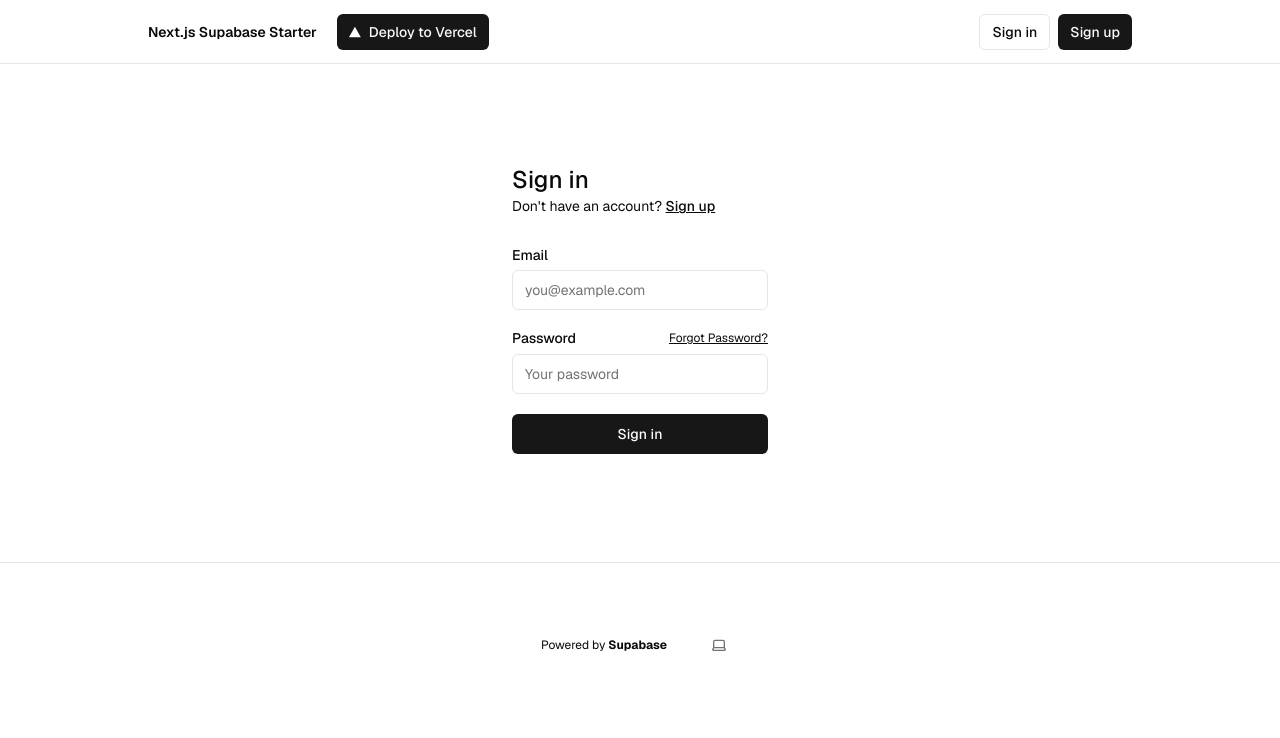
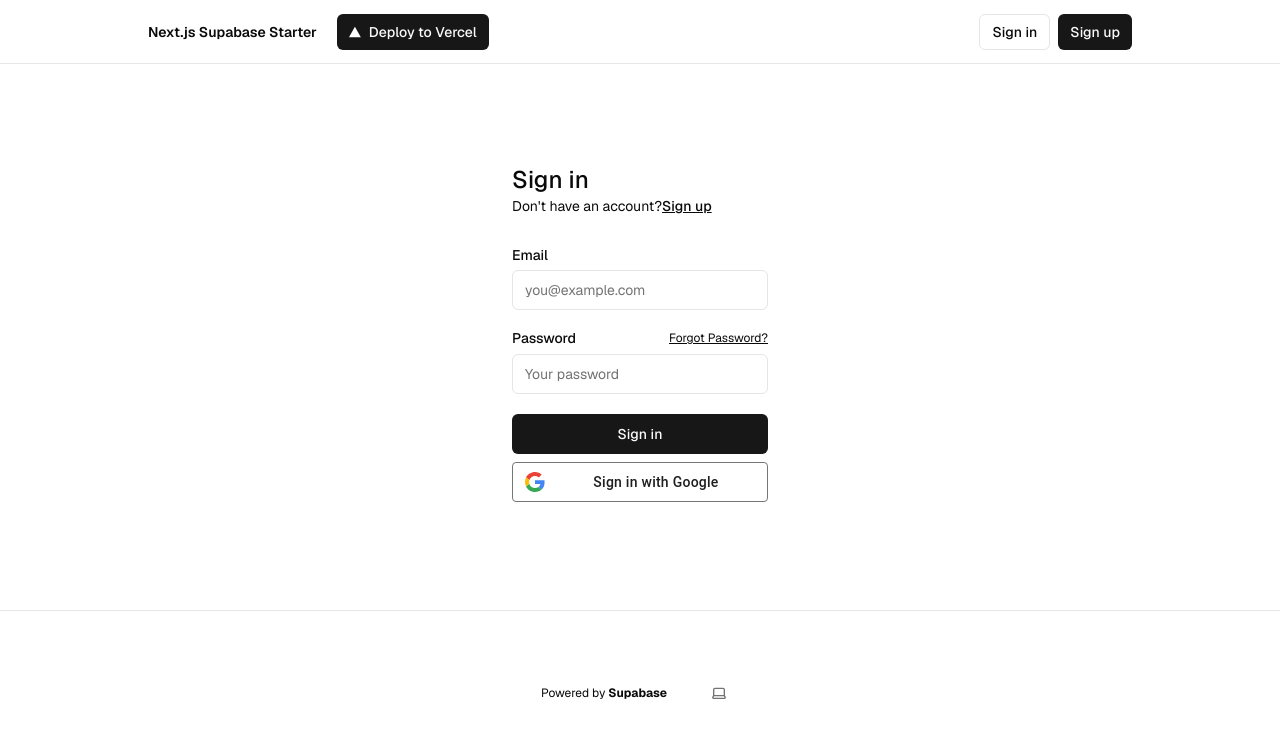
Before and after one commit to CalvinFronda/bruhspence, a Next.js app: page /sign-in in a window 1280 px wide. Shown: the top 738 px of the page. Built offline with nearby package versions, Linux system fonts and the light colour scheme; no server answers.

Commit message:
feat: add signon with google btn

```diff
--- /dev/null
+++ b/app/(auth-pages)/SignInWithGoogle.js
@@ -0,0 +1,56 @@
+"use client";
+import { createClient } from "@/utils/supabase/client";
+
+export default function Googlebutton({ signIn }) {
+  const signInWithGoogle = async () => {
+    const supabase = await createClient();
+    const { data, error } = await supabase.auth.signInWithOAuth({
+      provider: "google",
+      options: {
+        redirectTo: `${window.location.origin}/auth/callback`,
+      },
+    });
+
+    if (error) console.error("Login error:", error.message);
+  };
+
+  return (
+    <button onClick={signInWithGoogle} className="gsi-material-button">
+      <div className="gsi-material-button-state"></div>
+      <div className="gsi-material-button-content-wrapper">
+        <div className="gsi-material-button-icon">
+          <svg
+            version="1.1"
+            xmlns="http://www.w3.org/2000/svg"
+            viewBox="0 0 48 48"
+            style={{ display: "block" }}
+          >
+            <path
+              fill="#EA4335"
+              d="M24 9.5c3.54 0 6.71 1.22 9.21 3.6l6.85-6.85C35.9 2.38 30.47 0 24 0 14.62 0 6.51 5.38 2.56 13.22l7.98 6.19C12.43 13.72 17.74 9.5 24 9.5z"
+            ></path>
+            <path
+              fill="#4285F4"
+              d="M46.98 24.55c0-1.57-.15-3.09-.38-4.55H24v9.02h12.94c-.58 2.96-2.26 5.48-4.78 7.18l7.73 6c4.51-4.18 7.09-10.36 7.09-17.65z"
+            ></path>
+            <path
+              fill="#FBBC05"
+              d="M10.53 28.59c-.48-1.45-.76-2.99-.76-4.59s.27-3.14.76-4.59l-7.98-6.19C.92 16.46 0 20.12 0 24c0 3.88.92 7.54 2.56 10.78l7.97-6.19z"
+            ></path>
+            <path
+              fill="#34A853"
+              d="M24 48c6.48 0 11.93-2.13 15.89-5.81l-7.73-6c-2.15 1.45-4.92 2.3-8.16 2.3-6.26 0-11.57-4.22-13.47-9.91l-7.98 6.19C6.51 42.62 14.62 48 24 48z"
+            ></path>
+            <path fill="none" d="M0 0h48v48H0z"></path>
+          </svg>
+        </div>
+        <span className="gsi-material-button-contents">
+          Sign {signIn ? "in" : "up"} with Google
+        </span>
+        <span style={{ display: "none" }}>
+          Sign {signIn ? "in" : "up"} with Google
+        </span>
+      </div>
+    </button>
+  );
+}
--- a/app/(auth-pages)/forgot-password/page.tsx
+++ b/app/(auth-pages)/forgot-password/page.tsx
@@ -4,7 +4,6 @@
 import { Input } from "@/components/ui/input";
 import { Label } from "@/components/ui/label";
 import Link from "next/link";
-import { SmtpMessage } from "../smtp-message";
 
 export default async function ForgotPassword(props: {
   searchParams: Promise<Message>;
@@ -31,7 +30,6 @@
           <FormMessage message={searchParams} />
         </div>
       </form>
-      <SmtpMessage />
     </>
   );
 }
--- a/app/(auth-pages)/sign-in/page.tsx
+++ b/app/(auth-pages)/sign-in/page.tsx
@@ -4,6 +4,7 @@
 import { Input } from "@/components/ui/input";
 import { Label } from "@/components/ui/label";
 import Link from "next/link";
+import Googlebutton from "../SignInWithGoogle";
 
 export default async function Login(props: { searchParams: Promise<Message> }) {
   const searchParams = await props.searchParams;
@@ -11,7 +12,7 @@
     <form className="flex-1 flex flex-col min-w-64">
       <h1 className="text-2xl font-medium">Sign in</h1>
       <p className="text-sm text-foreground">
-        Don't have an account?{" "}
+        Don't have an account?
         <Link className="text-foreground font-medium underline" href="/sign-up">
           Sign up
         </Link>
@@ -37,6 +38,7 @@
         <SubmitButton pendingText="Signing In..." formAction={signInAction}>
           Sign in
         </SubmitButton>
+        <Googlebutton signIn />
         <FormMessage message={searchParams} />
       </div>
     </form>
--- a/app/(auth-pages)/sign-up/page.tsx
+++ b/app/(auth-pages)/sign-up/page.tsx
@@ -4,7 +4,6 @@
 import { Input } from "@/components/ui/input";
 import { Label } from "@/components/ui/label";
 import Link from "next/link";
-import { SmtpMessage } from "../smtp-message";
 
 export default async function Signup(props: {
   searchParams: Promise<Message>;
@@ -45,7 +44,6 @@
           <FormMessage message={searchParams} />
         </div>
       </form>
-      <SmtpMessage />
     </>
   );
 }
--- a/app/(auth-pages)/smtp-message.tsx
+++ /dev/null
@@ -1,25 +0,0 @@
-import { ArrowUpRight, InfoIcon } from "lucide-react";
-import Link from "next/link";
-
-export function SmtpMessage() {
-  return (
-    <div className="bg-muted/50 px-5 py-3 border rounded-md flex gap-4">
-      <InfoIcon size={16} className="mt-0.5" />
-      <div className="flex flex-col gap-1">
-        <small className="text-sm text-secondary-foreground">
-          <strong> Note:</strong> Emails are rate limited. Enable Custom SMTP to
-          increase the rate limit.
-        </small>
-        <div>
-          <Link
-            href="https://supabase.com/docs/guides/auth/auth-smtp"
-            target="_blank"
-            className="text-primary/50 hover:text-primary flex items-center text-sm gap-1"
-          >
-            Learn more <ArrowUpRight size={14} />
-          </Link>
-        </div>
-      </div>
-    </div>
-  );
-}
--- a/app/globals.css
+++ b/app/globals.css
@@ -67,3 +67,117 @@
     @apply bg-background text-foreground;
   }
 }
+/* Sign in with google button*/
+.gsi-material-button {
+  -moz-user-select: none;
+  -webkit-user-select: none;
+  -ms-user-select: none;
+  -webkit-appearance: none;
+  background-color: WHITE;
+  background-image: none;
+  border: 1px solid #747775;
+  -webkit-border-radius: 4px;
+  border-radius: 4px;
+  -webkit-box-sizing: border-box;
+  box-sizing: border-box;
+  color: #1f1f1f;
+  cursor: pointer;
+  font-family: "Roboto", arial, sans-serif;
+  font-size: 14px;
+  height: 40px;
+  letter-spacing: 0.25px;
+  outline: none;
+  overflow: hidden;
+  padding: 0 12px;
+  position: relative;
+  text-align: center;
+  -webkit-transition:
+    background-color 0.218s,
+    border-color 0.218s,
+    box-shadow 0.218s;
+  transition:
+    background-color 0.218s,
+    border-color 0.218s,
+    box-shadow 0.218s;
+  vertical-align: middle;
+  white-space: nowrap;
+  width: auto;
+  max-width: 400px;
+  min-width: min-content;
+}
+
+.gsi-material-button .gsi-material-button-icon {
+  height: 20px;
+  margin-right: 12px;
+  min-width: 20px;
+  width: 20px;
+}
+
+.gsi-material-button .gsi-material-button-content-wrapper {
+  -webkit-align-items: center;
+  align-items: center;
+  display: flex;
+  -webkit-flex-direction: row;
+  flex-direction: row;
+  -webkit-flex-wrap: nowrap;
+  flex-wrap: nowrap;
+  height: 100%;
+  justify-content: space-between;
+  position: relative;
+  width: 100%;
+}
+
+.gsi-material-button .gsi-material-button-contents {
+  -webkit-flex-grow: 1;
+  flex-grow: 1;
+  font-family: "Roboto", arial, sans-serif;
+  font-weight: 500;
+  overflow: hidden;
+  text-overflow: ellipsis;
+  vertical-align: top;
+}
+
+.gsi-material-button .gsi-material-button-state {
+  -webkit-transition: opacity 0.218s;
+  transition: opacity 0.218s;
+  bottom: 0;
+  left: 0;
+  opacity: 0;
+  position: absolute;
+  right: 0;
+  top: 0;
+}
+
+.gsi-material-button:disabled {
+  cursor: default;
+  background-color: #ffffff61;
+  border-color: #1f1f1f1f;
+}
+
+.gsi-material-button:disabled .gsi-material-button-contents {
+  opacity: 38%;
+}
+
+.gsi-material-button:disabled .gsi-material-button-icon {
+  opacity: 38%;
+}
+
+.gsi-material-button:not(:disabled):active .gsi-material-button-state,
+.gsi-material-button:not(:disabled):focus .gsi-material-button-state {
+  background-color: #303030;
+  opacity: 12%;
+}
+
+.gsi-material-button:not(:disabled):hover {
+  -webkit-box-shadow:
+    0 1px 2px 0 rgba(60, 64, 67, 0.3),
+    0 1px 3px 1px rgba(60, 64, 67, 0.15);
+  box-shadow:
+    0 1px 2px 0 rgba(60, 64, 67, 0.3),
+    0 1px 3px 1px rgba(60, 64, 67, 0.15);
+}
+
+.gsi-material-button:not(:disabled):hover .gsi-material-button-state {
+  background-color: #303030;
+  opacity: 8%;
+}
```
